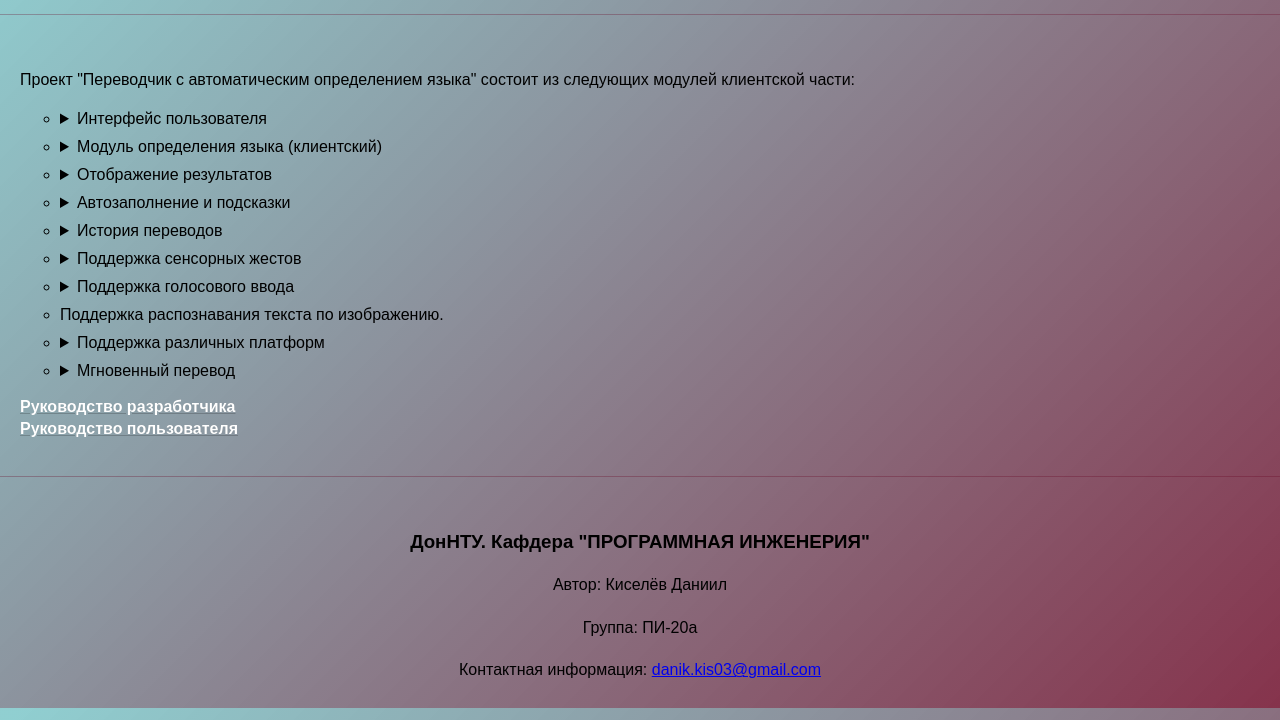
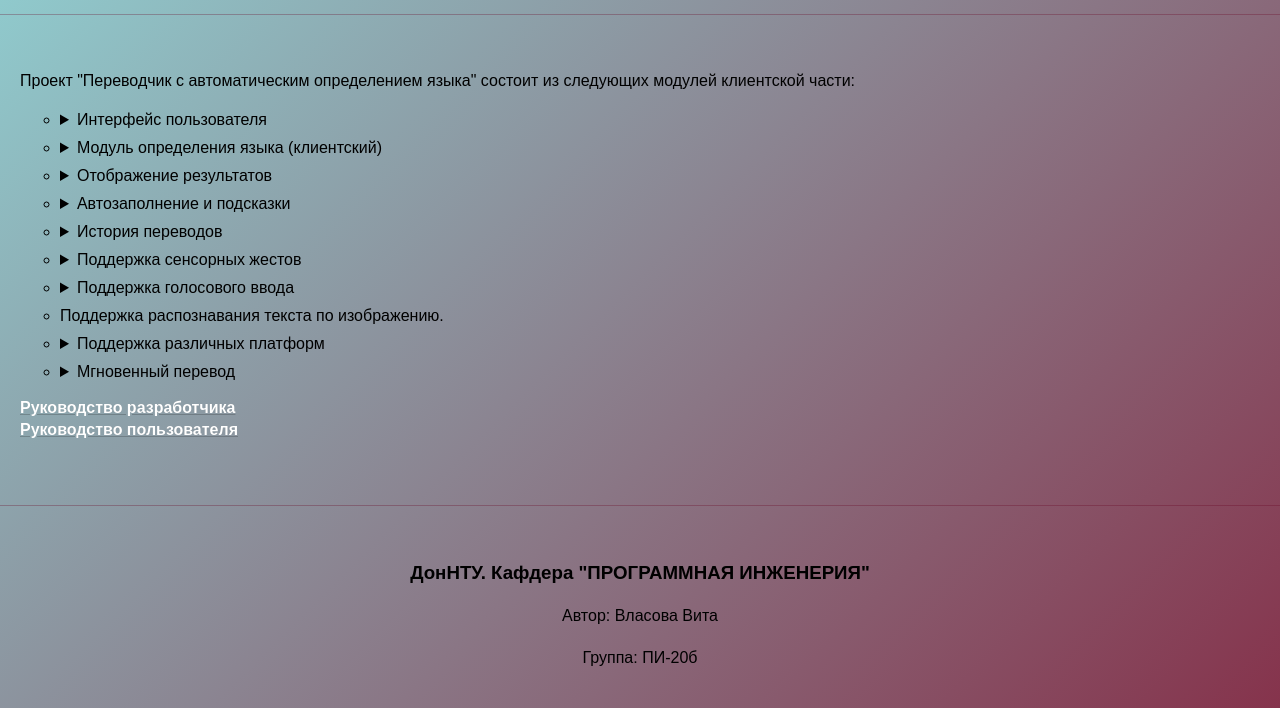
Before and after one commit to Vlasova2002/Autotranslator, a website: page index.html in a window 1280 px wide. Shown: the part 92-812 px from the top of the page. Drawn offline with Linux system fonts and the light colour scheme.

Commit message:
index.html

```diff
--- a/index.html
+++ b/index.html
@@ -142,12 +142,9 @@
     <footer>
       <h3>ДонНТУ. Кафдера "ПРОГРАММНАЯ ИНЖЕНЕРИЯ"</h3>
 
-      <p>Автор: Киселёв Даниил</p>
-      <p>Группа: ПИ-20а</p>
-      <p>
-        Контактная информация:
-        <a href="danik.kis03@gmail.com">danik.kis03@gmail.com</a>
-      </p>
+      <p>Автор: Власова Вита</p>
+      <p>Группа: ПИ-20б</p>
+
     </footer>
   </body>
 </html>
```
